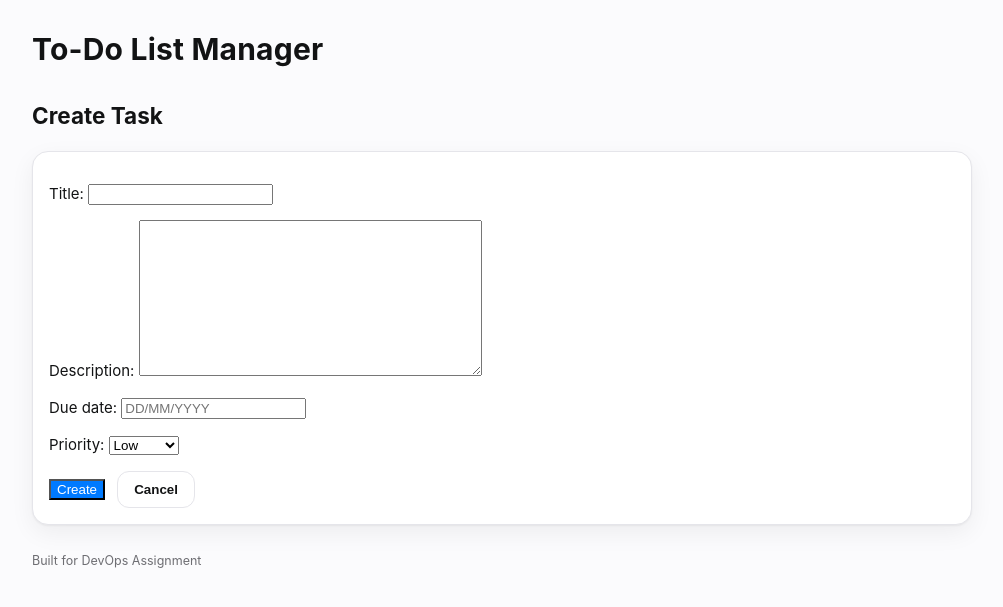
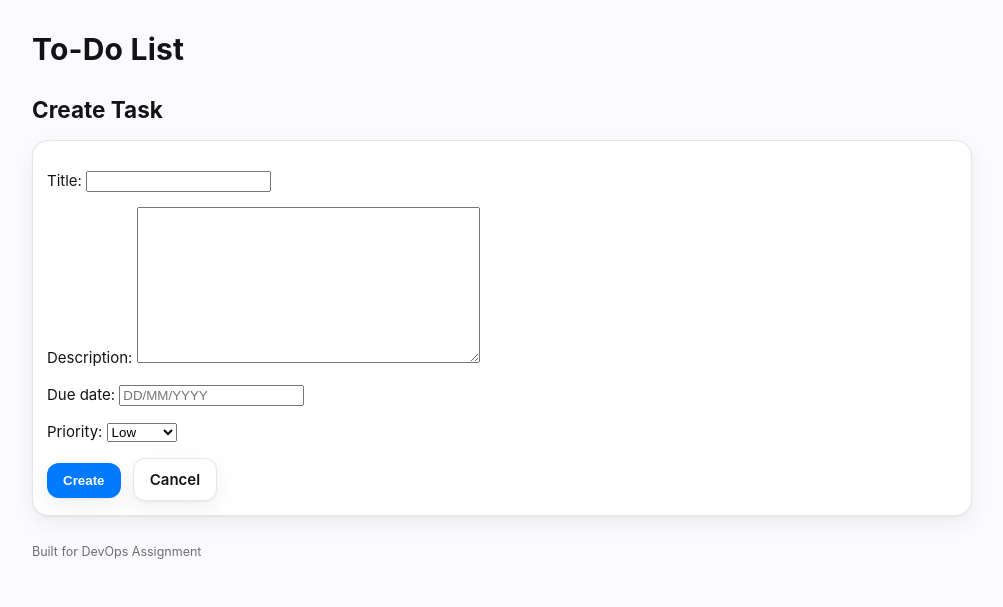
Before and after one commit to adriFCM/todo-app, a Django app: page /tasks/new/ in a window 1280 px wide. Shown: the top 607 px of the page, without its empty margins (138-1141 px from the left). Run offline with Django 5.2, Linux system fonts and the light colour scheme.

Commit message:
fix(templates): correct delete confirm markup; use POST+CSRF and btn classes

```diff
--- a/templates/base.html
+++ b/templates/base.html
@@ -10,7 +10,7 @@
 </head>
 <body>
   <header>
-    <h1>To-Do List Manager</h1>
+    <h1>To-Do List</h1>
   </header>
 
   <main>
--- a/templates/tasks/task_form.html
+++ b/templates/tasks/task_form.html
@@ -1,10 +1,33 @@
 {% extends "base.html" %}
 {% block content %}
-<h2>{{ mode }} Task</h2>
-<form method="post" style="background:#fff;padding:16px;border:1px solid #e5e5ea;border-radius:16px;box-shadow:0 1px 2px rgba(0,0,0,.05),0 8px 24px rgba(0,0,0,.06);">
+
+<h2 style="margin:12px 0 14px;">{{ mode }} Task</h2>
+
+{% if form.errors %}
+  <div class="form-errors" style="
+       background:#fff3f3; border:1px solid #ffd6d6; color:#6b0000;
+       padding:12px 14px; border-radius:12px; margin-bottom:12px;">
+    <ul style="margin:0 0 0 16px;">
+      {% for field, errors in form.errors.items %}
+        {% for e in errors %}
+          <li><strong>{{ field|title }}</strong>: {{ e }}</li>
+        {% endfor %}
+      {% endfor %}
+    </ul>
+  </div>
+{% endif %}
+
+<form method="post" class="card" style="
+      background:#fff; border:1px solid #e5e5ea; border-radius:16px;
+      box-shadow:0 1px 2px rgba(0,0,0,.05),0 8px 24px rgba(0,0,0,.06);
+      padding:14px;">
   {% csrf_token %}
   {{ form.as_p }}
-  <button type="submit" class="primary">{{ mode }}</button>
-  <a href="{% url 'task_list' %}"><button type="button" class="ghost">Cancel</button></a>
+
+  <div style="margin-top:12px;">
+    <button type="submit" class="btn btn-primary">{{ mode }}</button>
+    <a href="{% url 'task_list' %}" class="btn btn-ghost">Cancel</a>
+  </div>
 </form>
+
 {% endblock %}
```
Also changed, not shown: templates/tasks/task_confirm_delete.html (+13 -5 lines).
